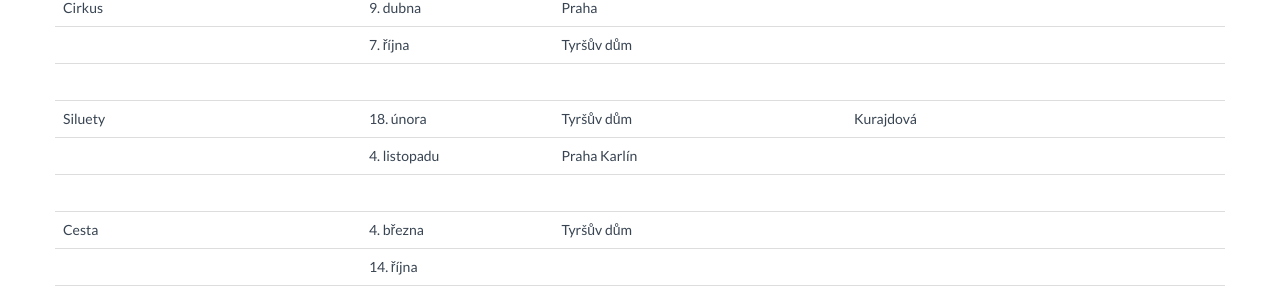
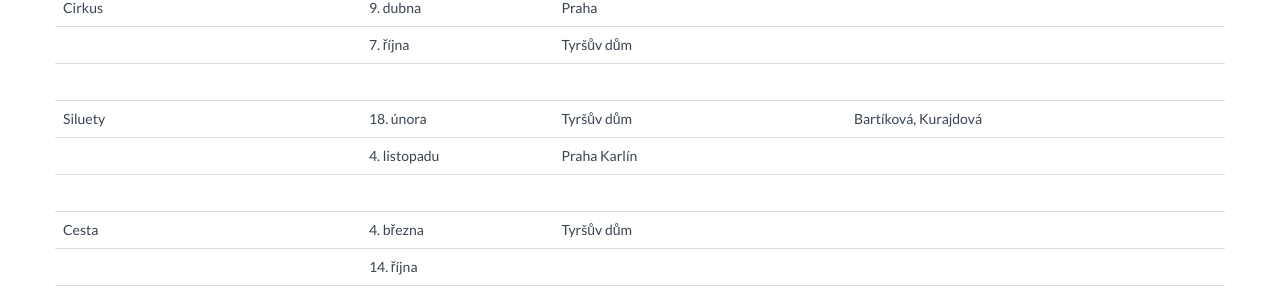
Before and after one commit to milanhybner/zbarakova.cz, a Jekyll site: the page built from slet/skladby.md, in a window 1280 px wide and 900 px high, scrolled down 1786 px. Shown: the part 150-453 px from the top of the window. Built offline with Jekyll 4.4.1, drawn with Linux system fonts in a browser that asks for light colours; nearby versions of some CDN libraries; our own code applies the rules of GitHub Pages for plain Markdown files.

Commit message:
Upravena tabulka nácvičných srazů
Do tabulky na stránce http://www.zbarakova.cz/slet/skladby.html doplněna ses. Tereza Bartíková jako zástupkyně župy pro skladbu Siluety.

```diff
--- a/slet/skladby.md
+++ b/slet/skladby.md
@@ -61,7 +61,7 @@ var entryList = new List('entry-list', options);
 | Cirkus              | 9. dubna     | Praha               |                       |
 |                     | 7. října     | Tyršův dům          |                       |
 |                     |              |                     |                       |
-| Siluety             | 18. února    | Tyršův dům          | Kurajdová             |
+| Siluety             | 18. února    | Tyršův dům          | Bartíková, Kurajdová  |
 |                     | 4. listopadu | Praha Karlín        |                       |
 |                     |              |                     |                       |
 | Cesta               | 4. března    | Tyršův dům          |                       |
```
Also changed, not shown: kancelar/granty.md (+6 -0 lines).
